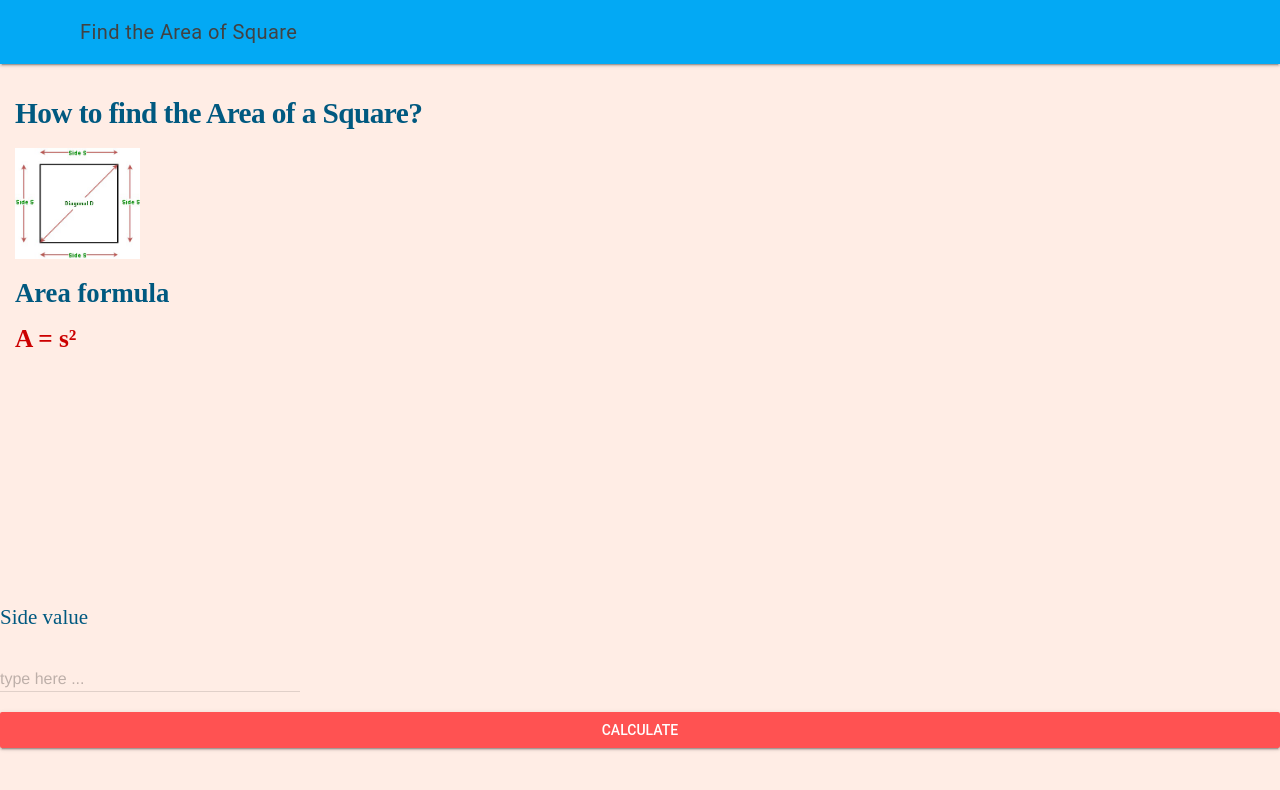
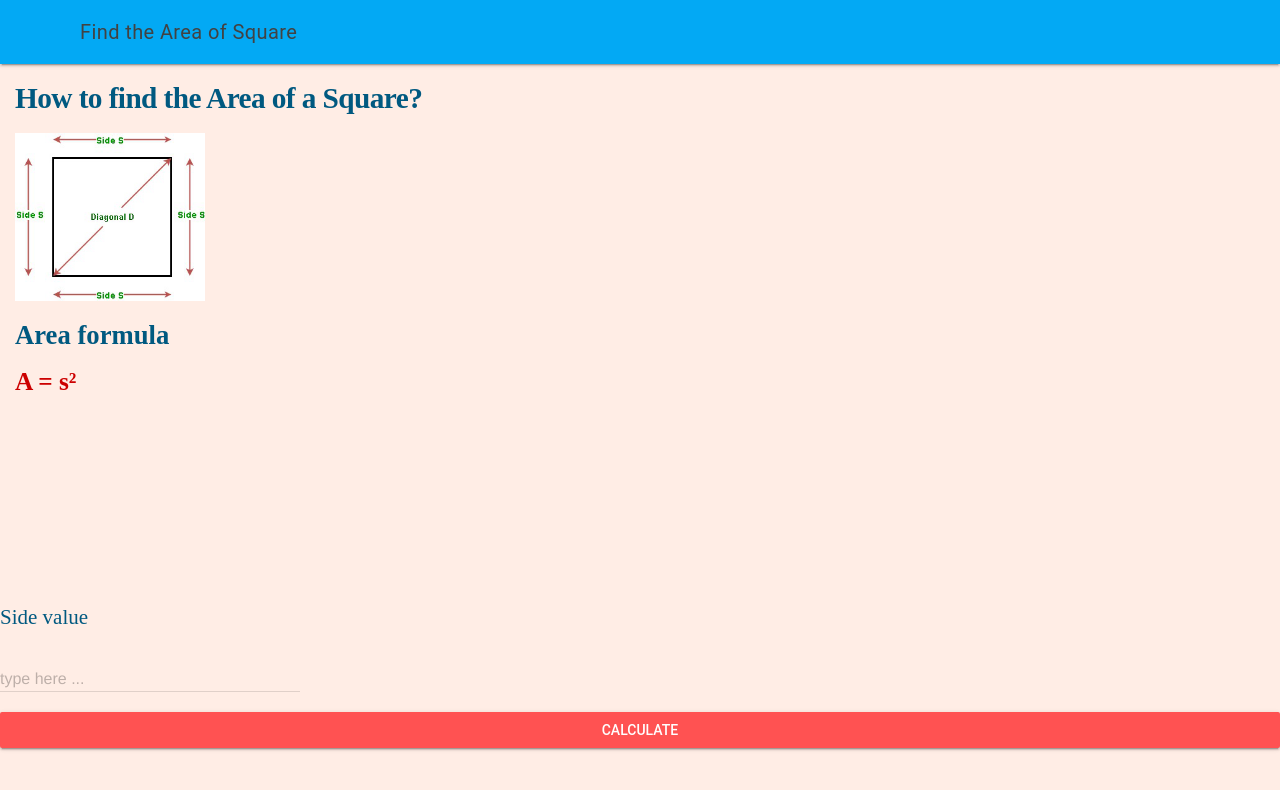
Before and after one commit to venika-sem/ICS2O-Assignment2-HTML, a plain HTML site: page index.html in a window 1280 px wide. Drawn offline with nearby package versions, Linux system fonts and the light colour scheme.

Commit message:
changed style.css

```diff
--- a/css/style.css
+++ b/css/style.css
@@ -9,9 +9,6 @@ body {
 
 .mdl-layout__content {
   padding-left: 15px;
-  padding-right: 15px;
-  padding-top: 15px;
-  padding-bottom: 15px;
 }
 
 p {
--- a/index.html
+++ b/index.html
@@ -29,7 +29,7 @@
         <div class="content">
            <h1>How to find the Area of a Square?</h1>
         </div>
-              <img src="img/squarjpeg.jpg" alt="square" width="10%" height="auto" />
+              <img src="img/squarjpeg.jpg" alt="square" width="15%" height="auto" />
             <th>
               <h2>Area formula</h2>
               <h3>A = s²</h3>
```
